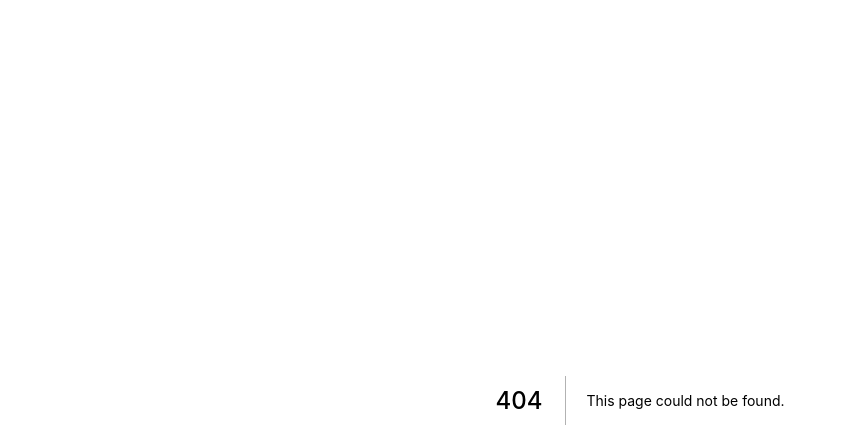
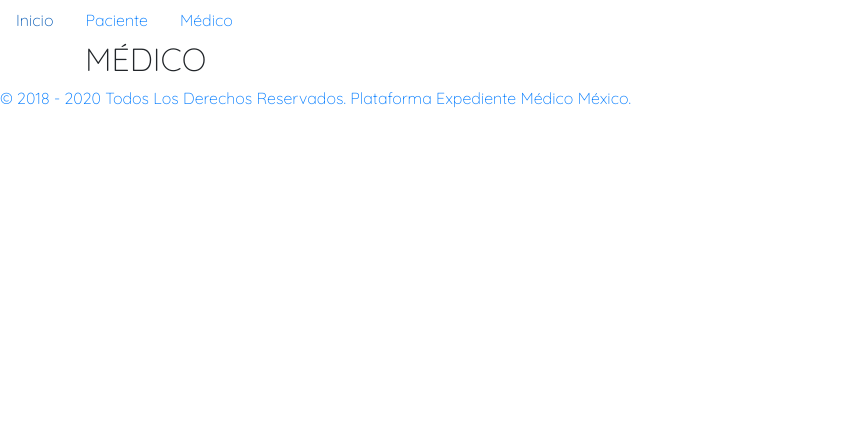
Before and after one commit to axelobscura/expedientemedico, a Next.js app: page /medico in a window 1280 px wide. Before the commit this address had no page. Shown: the top 448 px of the page, without its empty margins (0-847 px from the left). Built offline with nearby package versions, Linux system fonts and the light colour scheme.

Commit message:
Router test

```diff
--- /dev/null
+++ b/pages/layouts/Footer.js
@@ -0,0 +1,17 @@
+
+
+const Footer = () => {
+    return (
+        <footer>
+            <a
+                href="https://vercel.com?utm_source=create-next-app&utm_medium=default-template&utm_campaign=create-next-app"
+                target="_blank"
+                rel="noopener noreferrer"
+            >
+                ©  2018 - 2020 Todos Los Derechos Reservados.{' '}Plataforma Expediente Médico México.
+            </a>
+        </footer>
+    )
+};
+
+export default Footer;
--- a/pages/layouts/Header.js
+++ b/pages/layouts/Header.js
@@ -1,4 +1,5 @@
 import Head from 'next/head';
+import Link from 'next/link';
 import { Navbar, Nav, NavDropdown } from 'react-bootstrap';
 
 const Header = () => {
@@ -13,6 +14,21 @@ const Header = () => {
                 </link>
             </Head>
 
+            <Nav
+                activeKey="/"
+            //onSelect={(selectedKey) => alert(`selected ${selectedKey}`)}
+            >
+                <Nav.Item>
+                    <Nav.Link href="/">Inicio</Nav.Link>
+                </Nav.Item>
+                <Nav.Item>
+                    <Nav.Link href="/paciente">Paciente</Nav.Link>
+                </Nav.Item>
+                <Nav.Item>
+                    <Nav.Link href="/medico">Médico</Nav.Link>
+                </Nav.Item>
+            </Nav>
+
             <style jsx global>{`
                 html,
                 body {
--- /dev/null
+++ b/pages/medico.js
@@ -0,0 +1,23 @@
+import Header from './layouts/Header';
+import Footer from './layouts/Footer';
+import Container from 'react-bootstrap/Container';
+import Row from 'react-bootstrap/Row';
+import Col from 'react-bootstrap/Col';
+
+function Paciente() {
+    return (
+        <div>
+            <Header />
+            <Container>
+                <Row>
+                    <Col>
+                        <h2>MÉDICO</h2>
+                    </Col>
+                </Row>
+            </Container>
+            <Footer />
+        </div>
+    )
+}
+
+export default Paciente;
```
Also changed, not shown: pages/index.js (+2 -9 lines), pages/paciente.js (added, +23 -0 lines), 5 other files (tests, documents, lock files or other folders).
